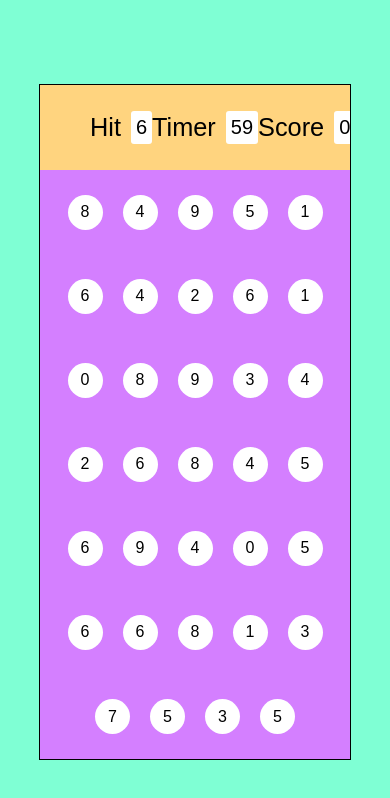
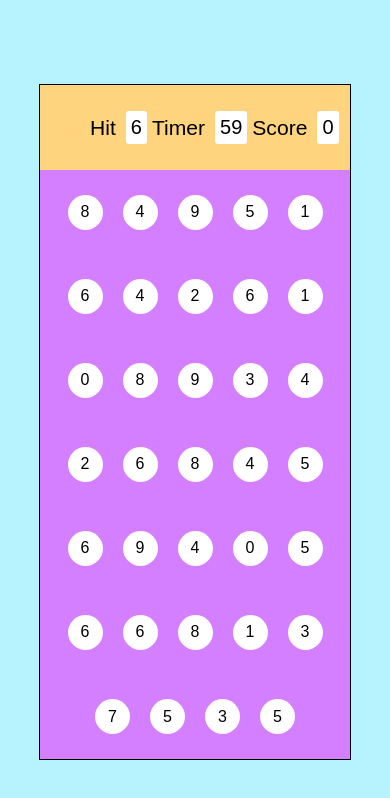
Before and after one commit to meethatkar/bubble_game, a plain HTML site: page index.html in a window 390 px wide. Both pictures are taken after a click on the button "PLAY". Drawn offline with Linux system fonts and the light colour scheme.

Commit message:
enchanced scoreboard in mobile view

```diff
--- a/style.css
+++ b/style.css
@@ -10,7 +10,7 @@ html,body{
     font-family: sans-serif;
 }
 #main{
-    background-color: rgb(127, 255, 212);
+    background-color: #b6f3ff;
     height: 100%;
     width: 100%;
     display: flex;
@@ -26,7 +26,7 @@ html,body{
     border-radius: 20px;
     border: 2px solid #333;
     width: 70%;
-    background-color: #7FEAFF;
+    background-color: #caf0f8;
     display: flex;
     flex-direction: column;
     align-items: center;
@@ -118,9 +118,12 @@ html,body{
 @media (max-width:600px) {
     #ptop{
         padding: 0px 20px;
+        display: flex;
+        align-items: center;
+        gap: 5px;
     }
     .elem>h2{
-        font-size: 3vh;
+        font-size: 2.5vh;
         font-weight: 500;
     }
     .box{
```
